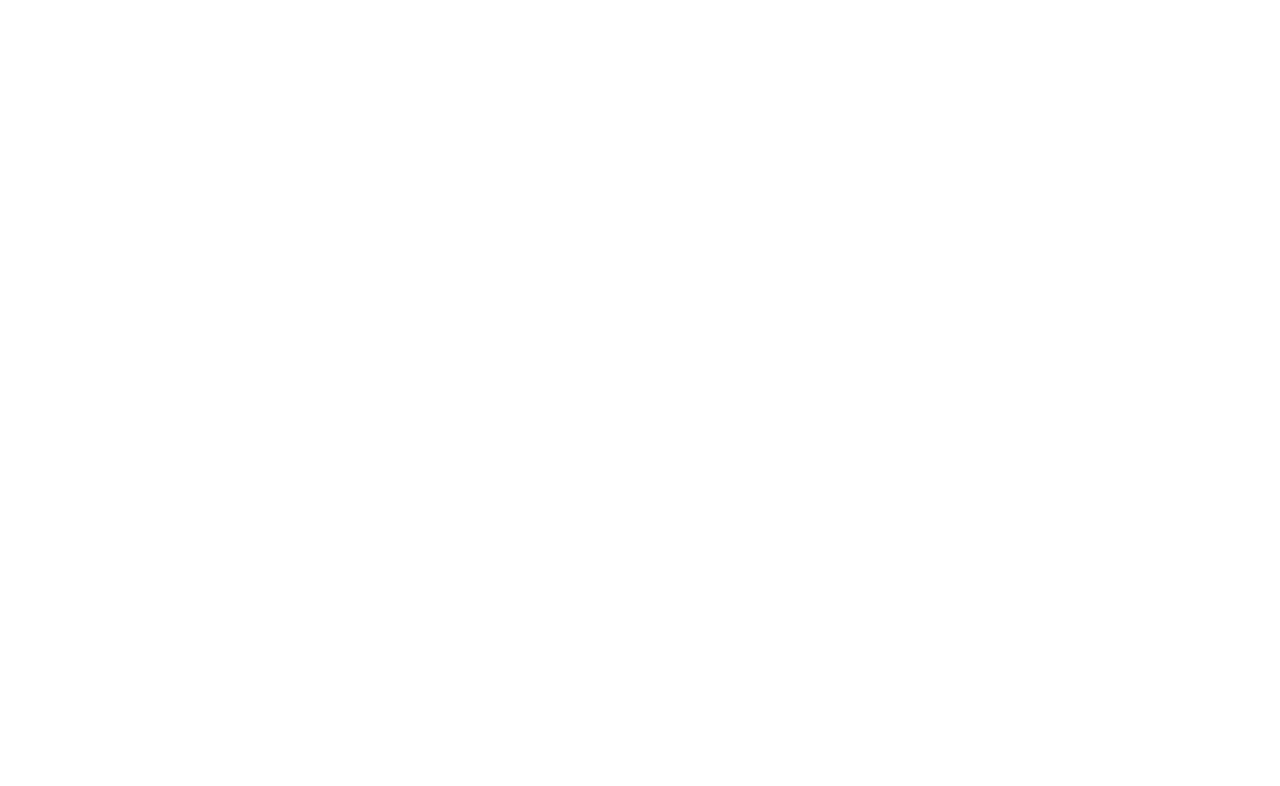
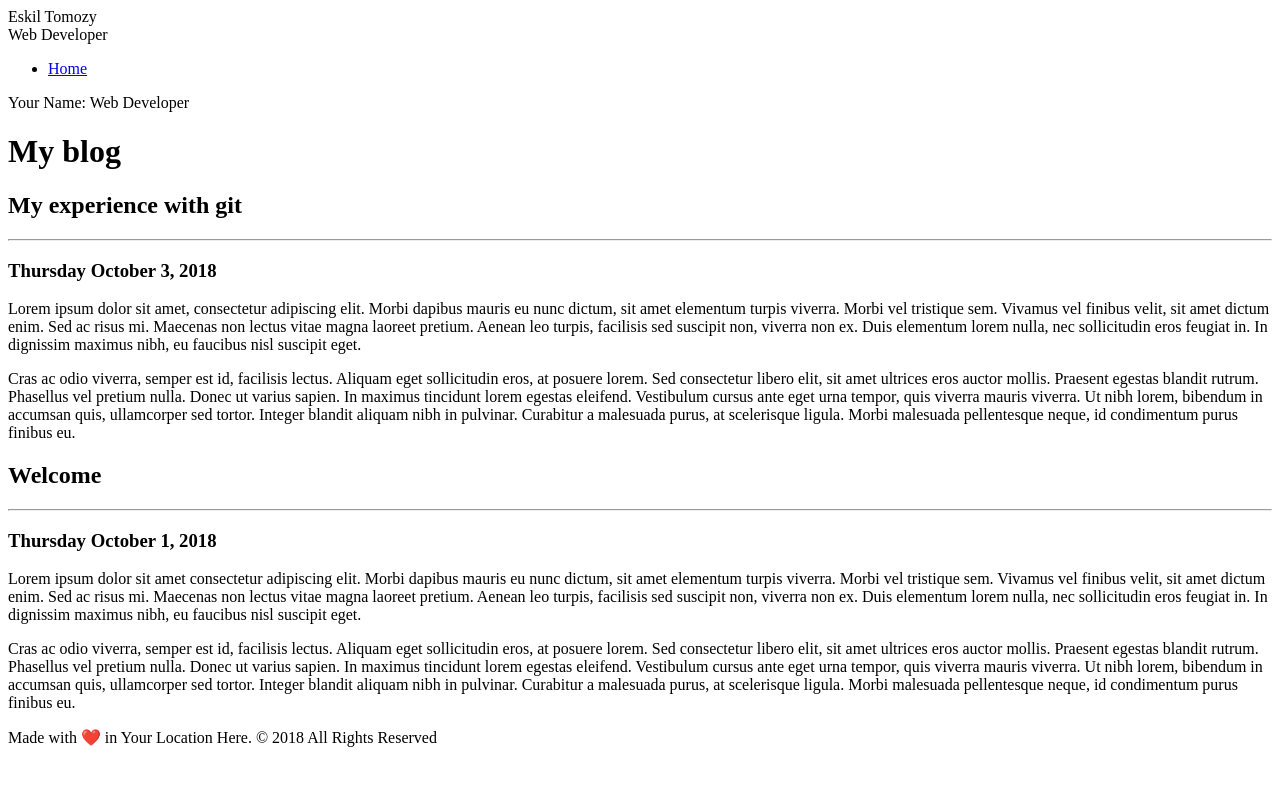
Before and after one commit to do-wuh/git-blog-tomozy, a plain HTML site: page index.html in a window 1280 px wide. Drawn offline with Linux system fonts and the light colour scheme.

Commit message:
Git&Github - git-blog body added

```diff
--- a/index.html
+++ b/index.html
@@ -1,12 +1,93 @@
 <!DOCTYPE html>
 <html lang="en">
-<head>
-  <meta charset="UTF-8">
-  <meta name="viewport" content="width=device-width, initial-scale=1.0">
-  <meta http-equiv="X-UA-Compatible" content="ie=edge">
-  <title>Eskil Tomozy - Web Developer</title>
-</head>
-<body>
+ <head>
+   <meta charset="UTF-8" />
+   <meta name="viewport" content="width=device-width, initial-scale=1.0" />
+   <meta http-equiv="X-UA-Compatible" content="ie=edge" />
+   <title>Eskil Tomozy - Web Developer</title>
+ </head>
+ <body>
+   <div class="parent">
+     <div class="wrapper">
+       <nav>
+         <div class="inner-wrap">
+           <div class="site-header">Eskil Tomozy</div>
+           <div class="site-subheader">Web Developer</div>
+           <ul class="site-navigation">
+             <li><a href="index.html">Home</a></li>
+           </ul>
+         </div>
+       </nav>
 
-</body>
+       <main>
+         <div class="menu">
+           <div class="menu-icon" id="sidebarCollapse">
+             <span class="mobile-header">Your Name: Web Developer</span>
+           </div>
+         </div>
+
+         <h1>My blog</h1>
+         <article>
+           <h2>My experience with git</h2>
+           <hr />
+           <h3>Thursday October 3, 2018</h3>
+           <p>
+             Lorem ipsum dolor sit amet, consectetur adipiscing elit. Morbi
+             dapibus mauris eu nunc dictum, sit amet elementum turpis viverra.
+             Morbi vel tristique sem. Vivamus vel finibus velit, sit amet
+             dictum enim. Sed ac risus mi. Maecenas non lectus vitae magna
+             laoreet pretium. Aenean leo turpis, facilisis sed suscipit non,
+             viverra non ex. Duis elementum lorem nulla, nec sollicitudin eros
+             feugiat in. In dignissim maximus nibh, eu faucibus nisl suscipit
+             eget.
+           </p>
+           <p>
+             Cras ac odio viverra, semper est id, facilisis lectus. Aliquam
+             eget sollicitudin eros, at posuere lorem. Sed consectetur libero
+             elit, sit amet ultrices eros auctor mollis. Praesent egestas
+             blandit rutrum. Phasellus vel pretium nulla. Donec ut varius
+             sapien. In maximus tincidunt lorem egestas eleifend. Vestibulum
+             cursus ante eget urna tempor, quis viverra mauris viverra. Ut nibh
+             lorem, bibendum in accumsan quis, ullamcorper sed tortor. Integer
+             blandit aliquam nibh in pulvinar. Curabitur a malesuada purus, at
+             scelerisque ligula. Morbi malesuada pellentesque neque, id
+             condimentum purus finibus eu.
+           </p>
+         </article>
+
+         <article>
+           <h2>Welcome</h2>
+           <hr />
+           <h3>Thursday October 1, 2018</h3>
+           <p>
+             Lorem ipsum dolor sit amet consectetur adipiscing elit. Morbi
+             dapibus mauris eu nunc dictum, sit amet elementum turpis viverra.
+             Morbi vel tristique sem. Vivamus vel finibus velit, sit amet
+             dictum enim. Sed ac risus mi. Maecenas non lectus vitae magna
+             laoreet pretium. Aenean leo turpis, facilisis sed suscipit non,
+             viverra non ex. Duis elementum lorem nulla, nec sollicitudin eros
+             feugiat in. In dignissim maximus nibh, eu faucibus nisl suscipit
+             eget.
+           </p>
+           <p>
+             Cras ac odio viverra, semper est id, facilisis lectus. Aliquam
+             eget sollicitudin eros, at posuere lorem. Sed consectetur libero
+             elit, sit amet ultrices eros auctor mollis. Praesent egestas
+             blandit rutrum. Phasellus vel pretium nulla. Donec ut varius
+             sapien. In maximus tincidunt lorem egestas eleifend. Vestibulum
+             cursus ante eget urna tempor, quis viverra mauris viverra. Ut nibh
+             lorem, bibendum in accumsan quis, ullamcorper sed tortor. Integer
+             blandit aliquam nibh in pulvinar. Curabitur a malesuada purus, at
+             scelerisque ligula. Morbi malesuada pellentesque neque, id
+             condimentum purus finibus eu.
+           </p>
+         </article>
+
+         <footer>
+           Made with ❤️ in Your Location Here. © 2018 All Rights Reserved
+         </footer>
+       </main>
+     </div>
+   </div>
+ </body>
 </html>
```
